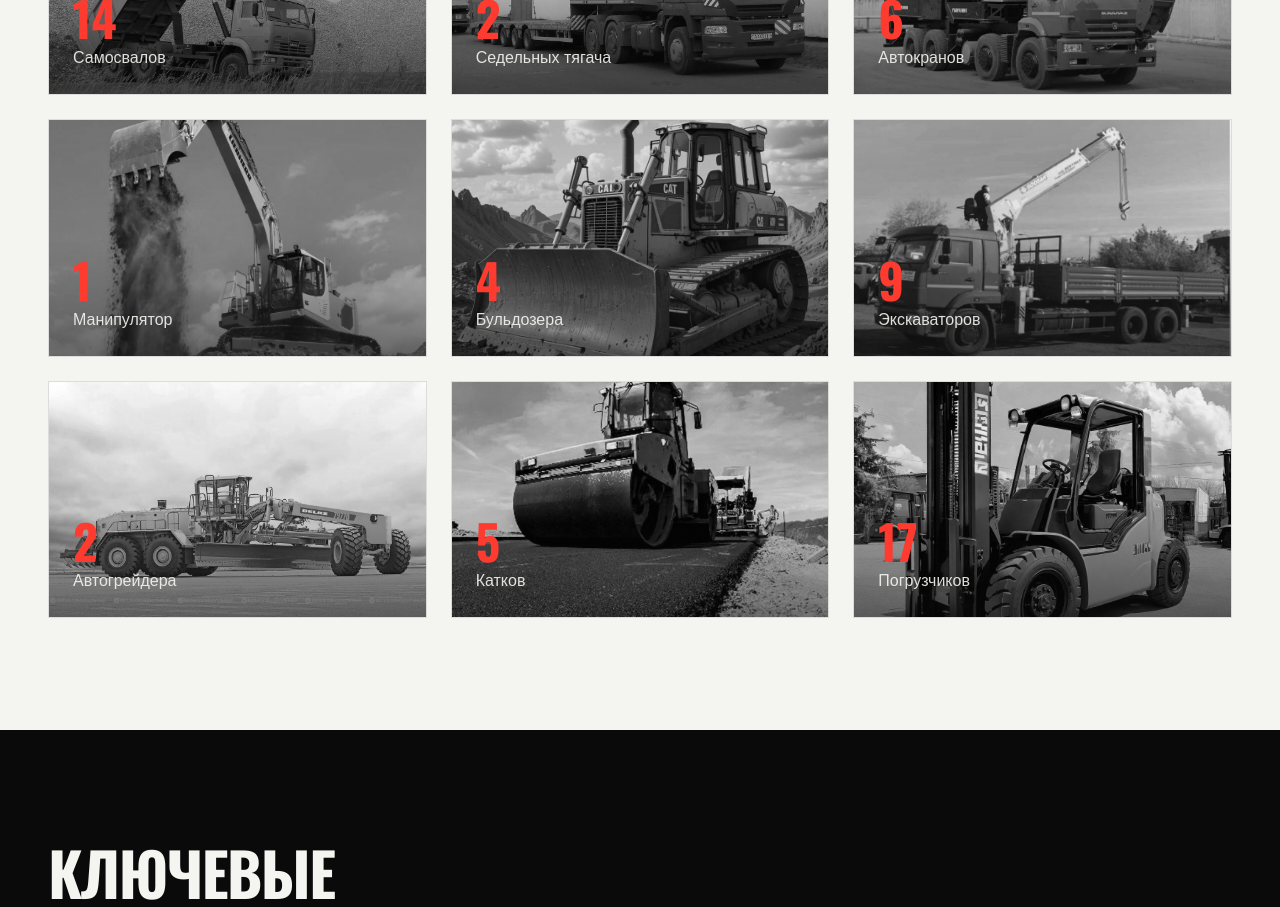
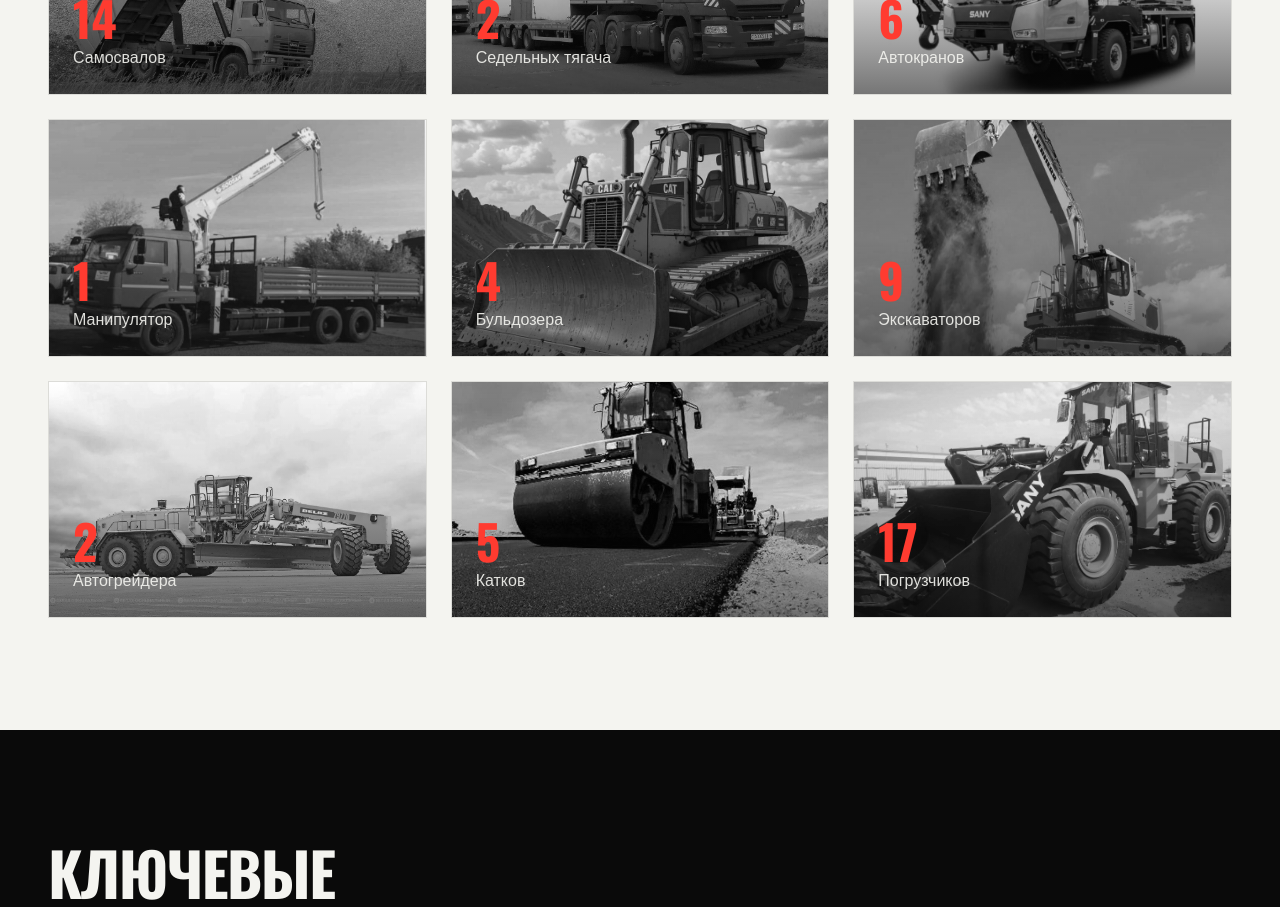
Before and after one commit to Pugmeister/ed-grupp, a React (Vite) app: page / in a window 1280 px wide. Shown: the part 8740-9647 px from the top of the page. Built offline with nearby package versions, Linux system fonts and the light colour scheme; a web font is replaced by a local one.

Commit message:
Обновил фотки техники

```diff
--- a/src/components/Fleet/Fleet.jsx
+++ b/src/components/Fleet/Fleet.jsx
@@ -19,7 +19,7 @@ image: img('images/fleets/3.jpg'),
   {
     value: 1,
     label: 'Манипулятор',
-image: img('images/fleets/4.jpg'),
+image: img('images/fleets/6.jpg'),
   },
   {
     value: 4,
@@ -29,7 +29,7 @@ image: img('images/fleets/5.jpg'),
   {
     value: 9,
     label: 'Экскаваторов',
-image: img('images/fleets/6.jpg'),
+image: img('images/fleets/4.jpg'),
   },
   {
     value: 2,
```
Also changed, not shown: public/images/fleets/3.jpg, public/images/fleets/9.jpg.
